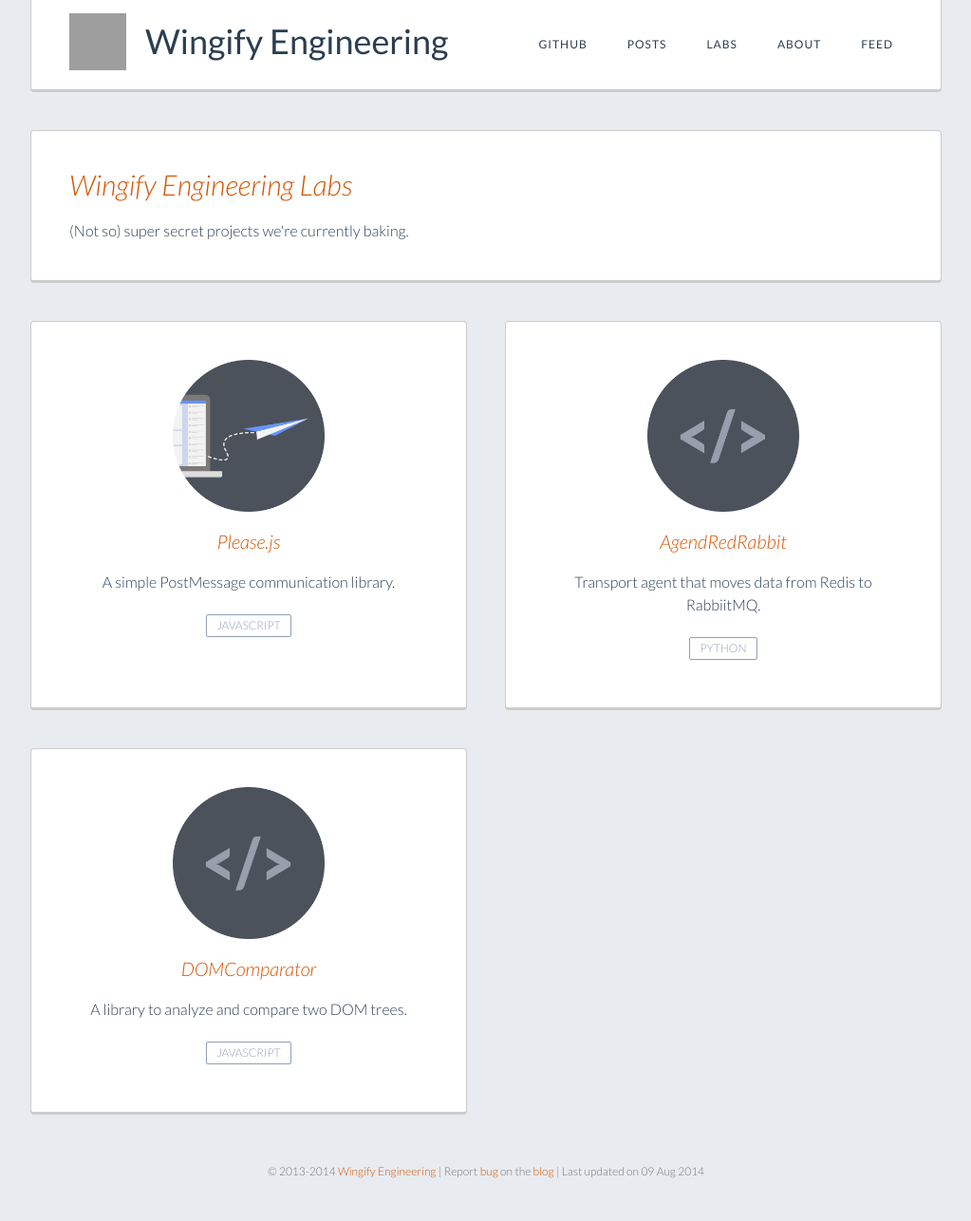
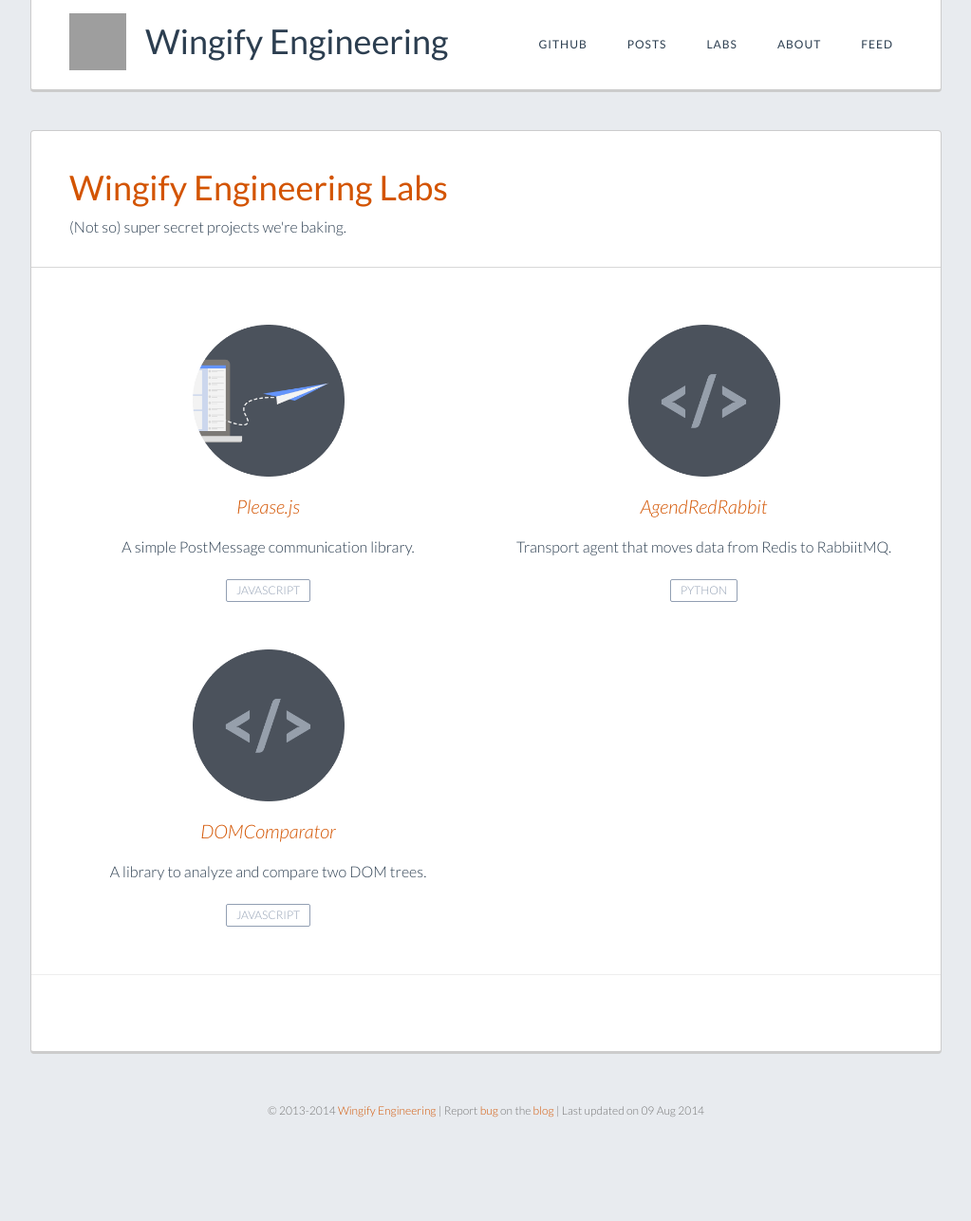
Before and after one commit to wingify/wingify.github.io, a Jekyll site: the page built from labs.markdown, in a window 1280 px wide. Shown: the whole page at 95% size, without its empty margins (128-1151 px from the left). Built offline with Jekyll 4.4.1, drawn with Linux system fonts in a browser that asks for light colours; comment, search, counter and statistics services are not loaded; after the commit the page ends 1222 px from its top, so only the background shows below that; grey boxes are pictures that could not be loaded.

Commit message:
Update pages template and labs page.

```diff
--- a/_layouts/page.html
+++ b/_layouts/page.html
@@ -3,5 +3,44 @@
 ---
 
 <div class="post-content">
-{{ content }}
+
+<div class="page-header" style="margin-top: 0px">
+  <h1><a href='{{page.url}}'>{{page.title}}</a></h1>
+  <div>{{page.description}}</div>
 </div>
+<div style="margin-top: 60px;">
+  {{ content }}
+</div>
+
+<hr style="margin: 40px -40px"/>
+
+<div class="addthis_toolbox addthis_default_style">
+<a class="addthis_button_tweet"></a>
+<a class="addthis_button_facebook_like" fb:like:layout="button_count"></a>
+<a class="addthis_button_google_plusone" g:plusone:size="medium"></a>
+<a class="addthis_button_linkedin_counter"></a>
+<a class="addthis_button_pinterest_pinit"></a>
+</div>
+<script type="text/javascript" src="//s7.addthis.com/js/300/addthis_widget.js#pubid=xa-51bf5c216c176128"></script>
+
+<script type="text/javascript">
+var disqus_shortname = 'wingifyengineeringblog'; // required: replace example with your forum shortname
+
+(function () {
+    var s = document.createElement('script'); s.async = true;
+    s.type = 'text/javascript';
+    s.src = '//' + disqus_shortname + '.disqus.com/count.js';
+    (document.getElementsByTagName('HEAD')[0] || document.getElementsByTagName('BODY')[0]).appendChild(s);
+}());
+</script>
+
+<div id="disqus_thread"></div>
+<script type="text/javascript">
+    var disqus_shortname = 'wingifyengineeringblog'; // required: replace example with your forum shortname
+
+    (function() {
+        var dsq = document.createElement('script'); dsq.type = 'text/javascript'; dsq.async = true;
+        dsq.src = '//' + disqus_shortname + '.disqus.com/embed.js';
+        (document.getElementsByTagName('head')[0] || document.getElementsByTagName('body')[0]).appendChild(dsq);
+    })();
+</script>
--- a/css/app.css
+++ b/css/app.css
@@ -102,6 +102,7 @@
 a:hover, a:focus {
     color: #8e44ad;
     text-decoration: none;
+    border-bottom: none!important;
 }
 img {
     max-width: 100%;
--- a/labs.markdown
+++ b/labs.markdown
@@ -1,41 +1,46 @@
 ---
-layout: default
-title: Labs
+layout: page
+title: Wingify Engineering Labs
+description: (Not so) super secret projects we're baking.
 permalink: /labs/
 ---
 
-<div class="post-content" style="margin-bottom: 40px; padding: 20px 40px;">
-  <h2>Wingify Engineering Labs</h2>
-  <p>(Not so) super secret projects we're currently baking.</p>
+
+<div class="flexbox  flexbox--padded  flexbox--fixed  text--center">
+	<div class="flexbox__item ">
+		<a href="http://github.com/wingify/please.js">
+			<img src="/images/post_message@2x.png" width="160" height="160">
+			<h3>Please.js</h3>
+		</a>
+		<p>A simple PostMessage communication library.</p>
+		<span class="pill">javascript</span>
+	</div>
+	<div class="flexbox__item ">
+		<a href="http://github.com/wingify/agentredrabbit">
+			<img src="/images/generic_code@2x.png" width="160" height="160">
+			<h3>AgendRedRabbit</h3>
+		</a>
+		<p>Transport agent that moves data from Redis to RabbiitMQ.</p>
+		<span class="pill">python</span>
+	</div>
 </div>
 
 <div class="flexbox  flexbox--padded  flexbox--fixed  text--center">
-	<a class="flexbox__item post-content" href="http://github.com/wingify/please.js">
-		<img src="/images/post_message@2x.png" width="160" height="160">
-		<h3>Please.js</h3>
-		<p>A simple PostMessage communication library.</p>
-		<span class="pill">javascript</span>
-	</a>
-	<a class="flexbox__item post-content" href="http://github.com/wingify/agentredrabbit">
-		<img src="/images/generic_code@2x.png" width="160" height="160">
-		<h3>AgendRedRabbit</h3>
-		<p>Transport agent that moves data from Redis to RabbiitMQ.</p>
-		<span class="pill">python</span>
-	</a>
-</div>
-
-<div class="flexbox  flexbox--padded  flexbox--fixed  text--center">
-	<a class="flexbox__item post-content" href="http://github.com/wingify/dom-comparator">
-		<img src="/images/generic_code@2x.png" width="160" height="160">
-		<h3>DOMComparator</h3>
+	<div class="flexbox__item ">
+		<a href="http://github.com/wingify/dom-comparator">
+			<img src="/images/generic_code@2x.png" width="160" height="160">
+			<h3>DOMComparator</h3>
+		</a>
 		<p>A library to analyze and compare two DOM trees.</p>
 		<span class="pill">javascript</span>
-	</a>
+	</div>
 	<div class="flexbox__item"></div>
-	<!-- <a class="flexbox__item post-content" href="http://github.com/wingify/resource-manager">
-		<img src="/images/generic_code@2x.png" width="160" height="160">
-		<h3>ResourceManager</h3>
+	<!-- <div class="flexbox__item ">
+		<a href="http://github.com/wingify/resource-manager">
+			<img src="/images/generic_code@2x.png" width="160" height="160">
+			<h3>ResourceManager</h3>
+		</a>
 		<p>A service for Angular.js to make dealing with REST resources a breeze.</p>
 		<span class="pill">javascript</span>
-	</a> -->
+	</div> -->
 </div>
```
